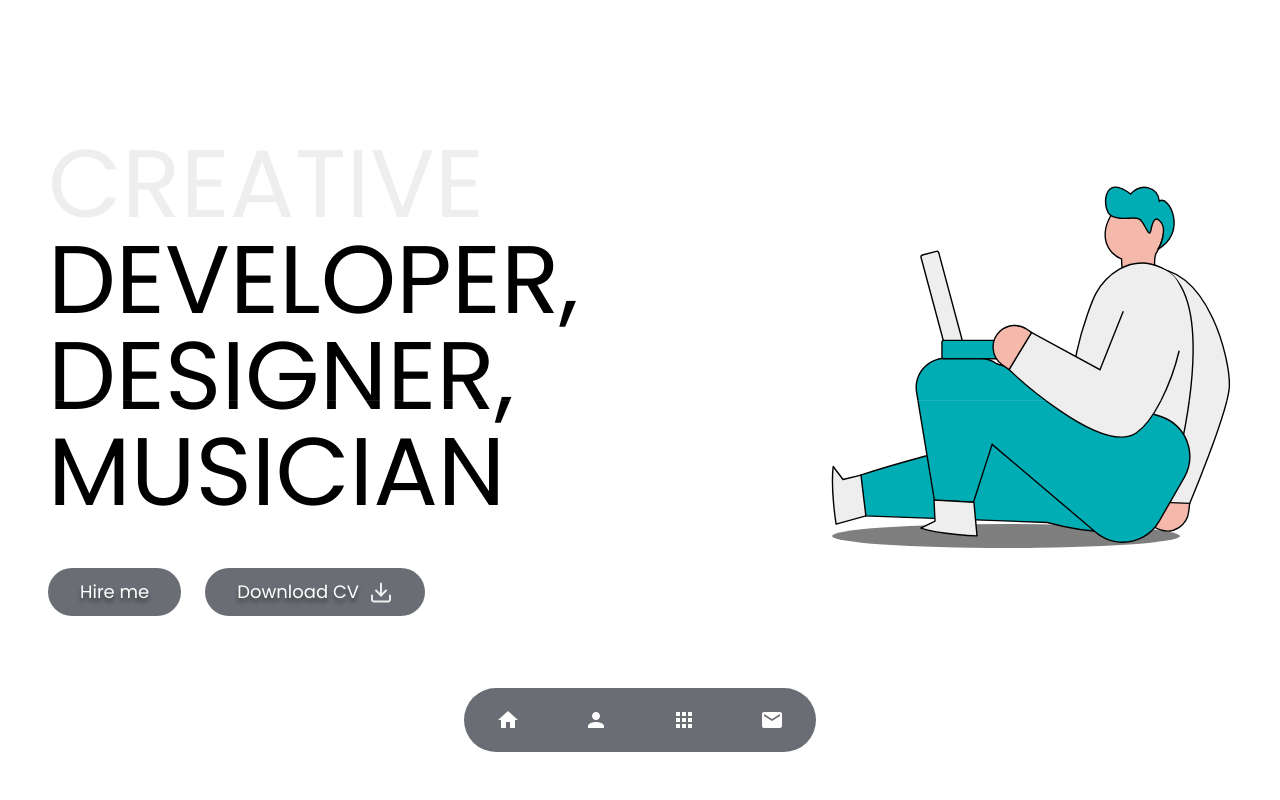
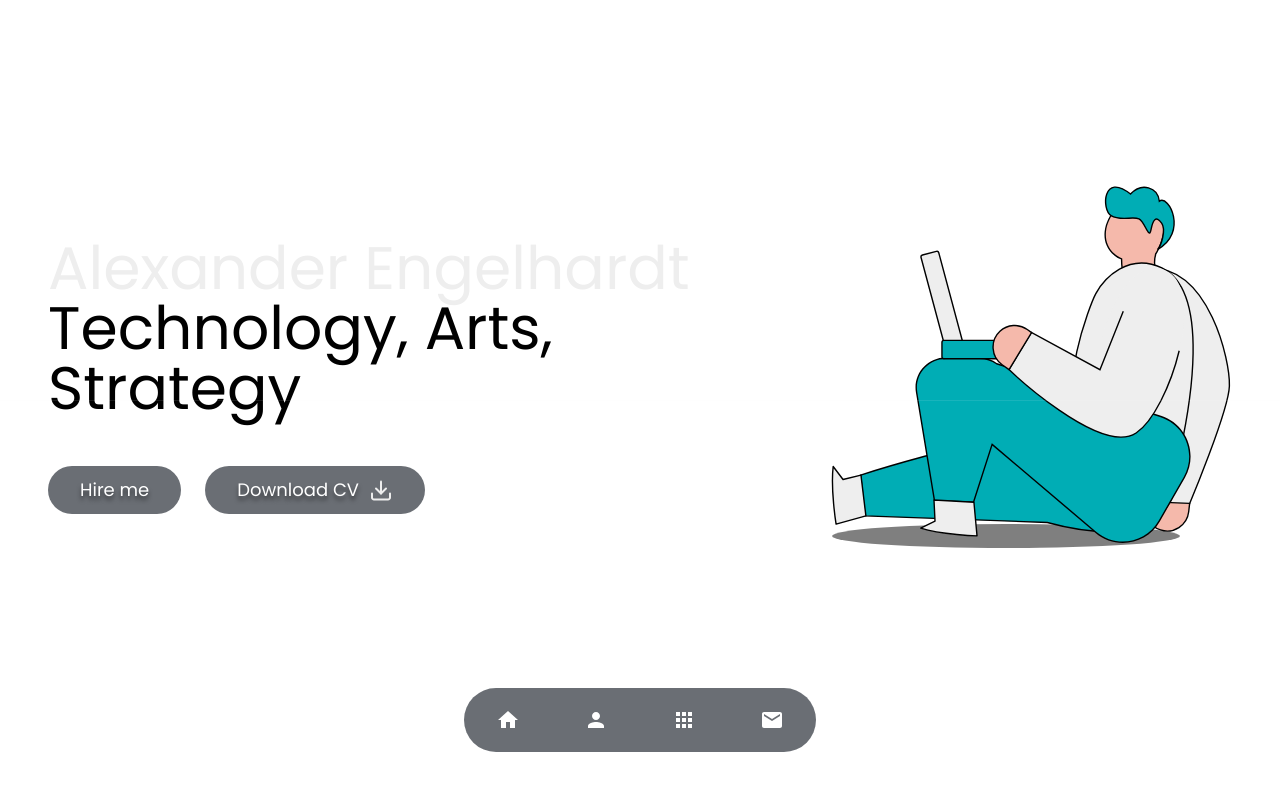
Before and after one commit to Catrovitch/Personal-Homepage, a React (Create React App) app: page / in a window 1280 px wide. Shown: the top 800 px of the page. Built offline with nearby package versions, Linux system fonts and the light colour scheme.

Commit message:
updated lowercase/uppercase of Hero text

```diff
--- a/src/views/Hero.tsx
+++ b/src/views/Hero.tsx
@@ -36,19 +36,19 @@ const Hero = () => {
           initial="hidden"
           whileInView="visible"
           viewport={{ once: false}}
-          className="w-full xl:w-fit text-center xl:text-start text-4xl sm:text-6xl lg:text-8xl
-            font-bolt text-textPrimary uppercase"
+          className="w-full xl:w-fit text-center xl:text-start text-2xl sm:text-6xl lg:text-6xl
+            font-bolt text-textPrimary"
         >
-          Creative
+          Alexander Engelhardt
           <br />
           <span className="text-secondary">
             <Typewriter
-              words={["Developer, Designer, Musician"]}
+              words={["Technology, Arts, Strategy"]}
               cursor
               cursorStyle=""
               typeSpeed={150}
             ></Typewriter>
-            </span>
+          </span>
         </motion.h1>
         <motion.div
           variants={fadeIn("up")}
@@ -56,12 +56,12 @@ const Hero = () => {
           initial="hidden"
           whileInView="visible"
           viewport={{ once: false}}
-
-        className="my-12 flex flex-col sm:flex-row items-center gap-6 justify-center xl:justify-start">
+          className="my-12 flex flex-col sm:flex-row items-center gap-6 justify-center xl:justify-start">
           <Button>Hire me</Button>
           <Button icon={downloadIcon}>Download CV</Button>
         </motion.div>
       </div>
+
 
       <motion.img
         variants={scale()}
```
